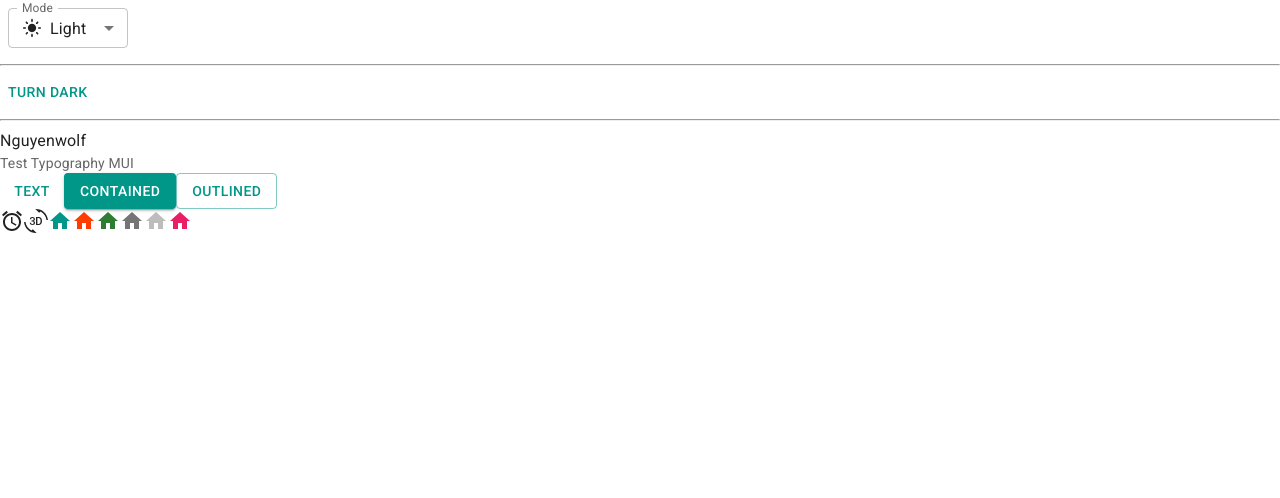
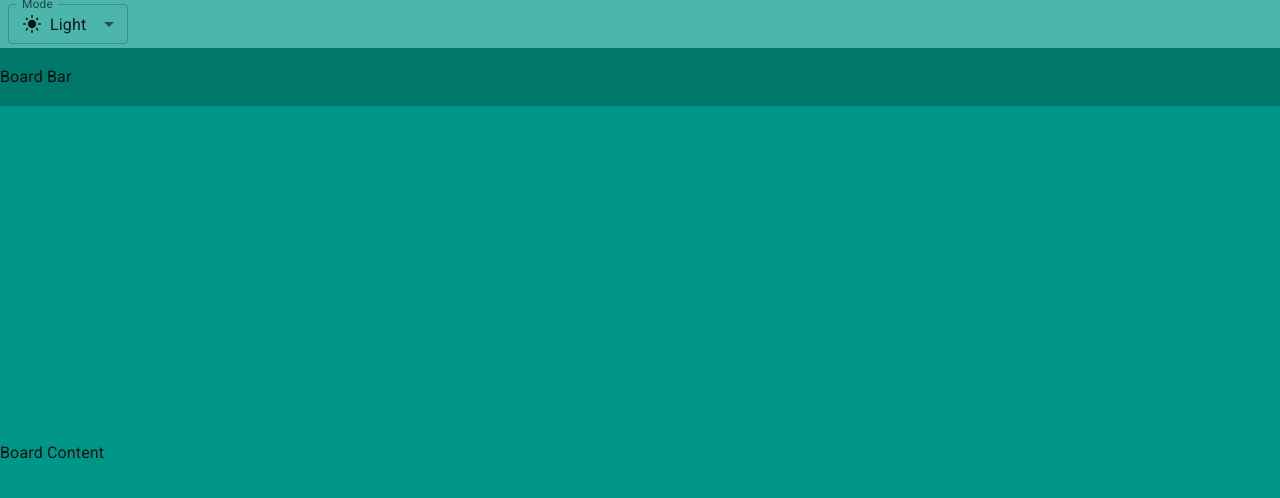
Before and after one commit to ldnguyen2901/Trello-Clone, a React (Vite) app: page / in a window 1280 px wide. Shown: the top 498 px of the page. Built offline with nearby package versions, Linux system fonts and the light colour scheme.

Commit message:
Layout Trello

```diff
--- a/index.html
+++ b/index.html
@@ -4,7 +4,7 @@
     <meta charset="UTF-8" />
     <link rel="icon" type="image/svg+xml" href="/vite.svg" />
     <meta name="viewport" content="width=device-width, initial-scale=1.0" />
-    <title>Vite + React</title>
+    <title>Trello MernStack</title>
     <link rel="preconnect" href="https://fonts.googleapis.com" />
     <link rel="preconnect" href="https://fonts.gstatic.com" crossorigin />
     <link rel="stylesheet" href="https://fonts.googleapis.com/css2?family=Roboto:wght@300;400;500;700&display=swap" />
--- a/src/App.jsx
+++ b/src/App.jsx
@@ -1,9 +1,4 @@
-import Button from '@mui/material/Button';
-import { pink } from '@mui/material/colors';
-import AccessAlarmIcon from '@mui/icons-material/AccessAlarm';
-import ThreeDRotation from '@mui/icons-material/ThreeDRotation';
-import HomeIcon from '@mui/icons-material/Home';
-import { Typography } from '@mui/material/';
+import Container from '@mui/material/Container';
 import { useColorScheme } from '@mui/material/styles';
 import Box from '@mui/material/Box';
 // import useMediaQuery from '@mui/material/';
@@ -16,6 +11,7 @@
 import LightModeIcon from '@mui/icons-material/LightMode';
 import DarkModeOutlinedIcon from '@mui/icons-material/DarkModeOutlined';
 import SettingsBrightnessIcon from '@mui/icons-material/SettingsBrightness';
+
 function ModeSelect() {
   const { mode, setMode } = useColorScheme();
   const handleChange = (event) => {
@@ -28,9 +24,9 @@
       <InputLabel id='label-select-dark-light-mode'>Mode</InputLabel>
       <Select labelId='label-select-dark-light-mode' id='select-dark-light-mode' value={mode} label='Mode' onChange={handleChange}>
         <MenuItem value='light'>
-          <div style={{ display: 'flex', alignItems: 'center', gap: '8px' }}>
+          <Box sx={{ display: 'flex', alignItems: 'center', gap: 1 }}>
             <LightModeIcon fontSize='small' /> Light
-          </div>
+          </Box>
         </MenuItem>
         <MenuItem value='dark'>
           <Box sx={{ display: 'flex', alignItems: 'center', gap: 1 }}>
@@ -38,53 +34,52 @@
           </Box>
         </MenuItem>
         <MenuItem value='system'>
-          <div style={{ display: 'flex', alignItems: 'center', gap: '8px' }}>
+          <Box sx={{ display: 'flex', alignItems: 'center', gap: 1 }}>
             <SettingsBrightnessIcon fontSize='small' /> System
-          </div>
+          </Box>
         </MenuItem>
       </Select>
     </FormControl>
   );
 }
-function ModeToggle() {
-  const { mode, setMode } = useColorScheme();
-  return (
-    <Button
-      onClick={() => {
-        setMode(mode === 'light' ? 'dark' : 'light');
-      }}
-    >
-      {mode === 'light' ? 'Turn dark' : 'Turn light'}
-    </Button>
-  );
-}
 
 function App() {
   return (
-    <>
-      <ModeSelect />
-      <hr />
-      <ModeToggle />
-      <hr />
-      <div> Nguyenwolf </div>
-
-      <Typography variant='body2' color='text.secondary'>
-        Test Typography MUI
-      </Typography>
-
-      <Button variant='text'>Text</Button>
-      <Button variant='contained'>Contained</Button>
-      <Button variant='outlined'>Outlined</Button>
-      <br />
-      <AccessAlarmIcon />
-      <ThreeDRotation />
-      <HomeIcon color='primary' />
-      <HomeIcon color='secondary' />
-      <HomeIcon color='success' />
-      <HomeIcon color='action' />
-      <HomeIcon color='disabled' />
-      <HomeIcon sx={{ color: pink[500] }} />
-    </>
+    <Container disableGutters maxWidth={false} sx={{ height: '100vh', backgroundColor: 'primary.main' }}>
+      <Box
+        sx={{
+          backgroundColor: 'primary.light',
+          width: '100%',
+          height: (theme) => theme.trello.appBarHeight,
+          display: 'flex',
+          alignItems: 'center',
+        }}
+      >
+        <ModeSelect />
+      </Box>
+      <Box
+        sx={{
+          backgroundColor: 'primary.dark',
+          width: '100%',
+          height: (theme) => theme.trello.boardBarHeight,
+          display: 'flex',
+          alignItems: 'center',
+        }}
+      >
+        Board Bar
+      </Box>
+      <Box
+        sx={{
+          backgroundColor: 'primary.main',
+          width: '100%',
+          height: (theme) => `calc(100vh - ${theme.trello.boardBarHeight} - ${theme.trello.appBarHeight})`,
+          display: 'flex',
+          alignItems: 'center',
+        }}
+      >
+        Board Content
+      </Box>
+    </Container>
   );
 }
 
--- a/src/theme.js
+++ b/src/theme.js
@@ -5,6 +5,10 @@
 
 //Create a theme instance
 const theme = extendTheme({
+  trello: {
+    appBarHeight: '48px',
+    boardBarHeight: '58px',
+  },
   colorSchemes: {
     light: {
       palette: {
```
